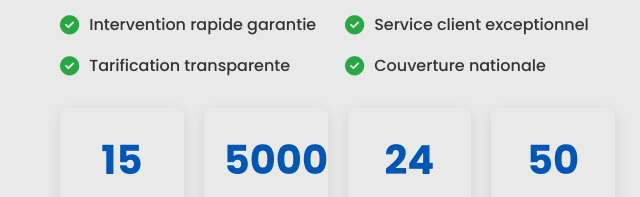
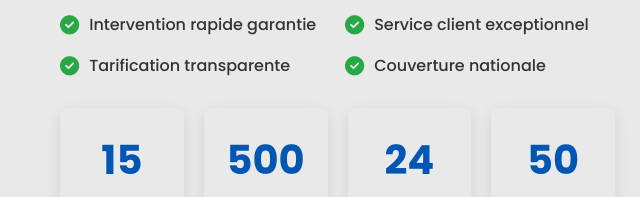
Before and after one commit to RemorquageNasri/SiteWebNasri, a plain HTML site: page index.html in a window 1280 px wide. Shown: the part 5363-5560 px from the top of the page, 0-640 px from the left. Drawn offline with nearby package versions, Linux system fonts and the light colour scheme; animation ran at ten frames a second.

Commit message:
Update index.html

```diff
--- a/index.html
+++ b/index.html
@@ -584,7 +584,7 @@
                             <span class="stat-label">Années d'Expérience</span>
                         </div>
                         <div class="stat">
-                            <span class="stat-number" data-count="5000">400</span>
+                            <span class="stat-number" data-count="500">400</span>
                             <span class="stat-label">Clients Satisfaits</span>
                         </div>
                         <div class="stat">
```
